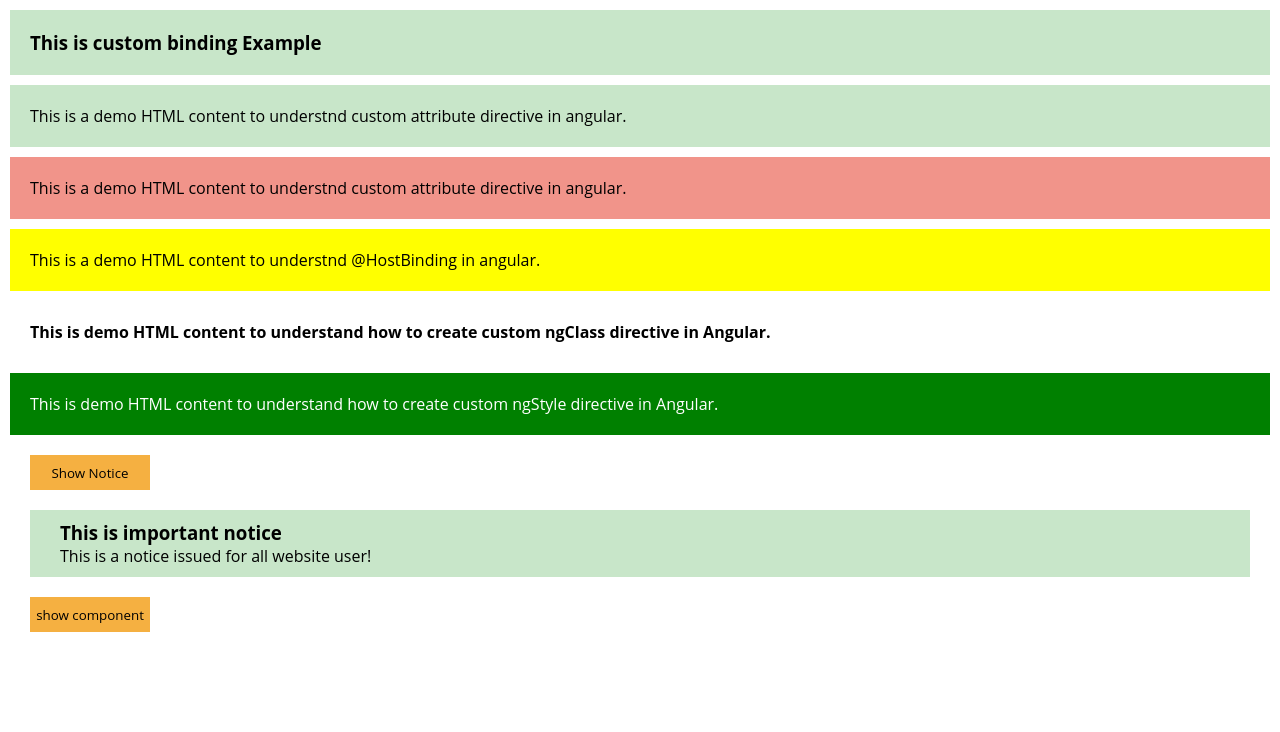
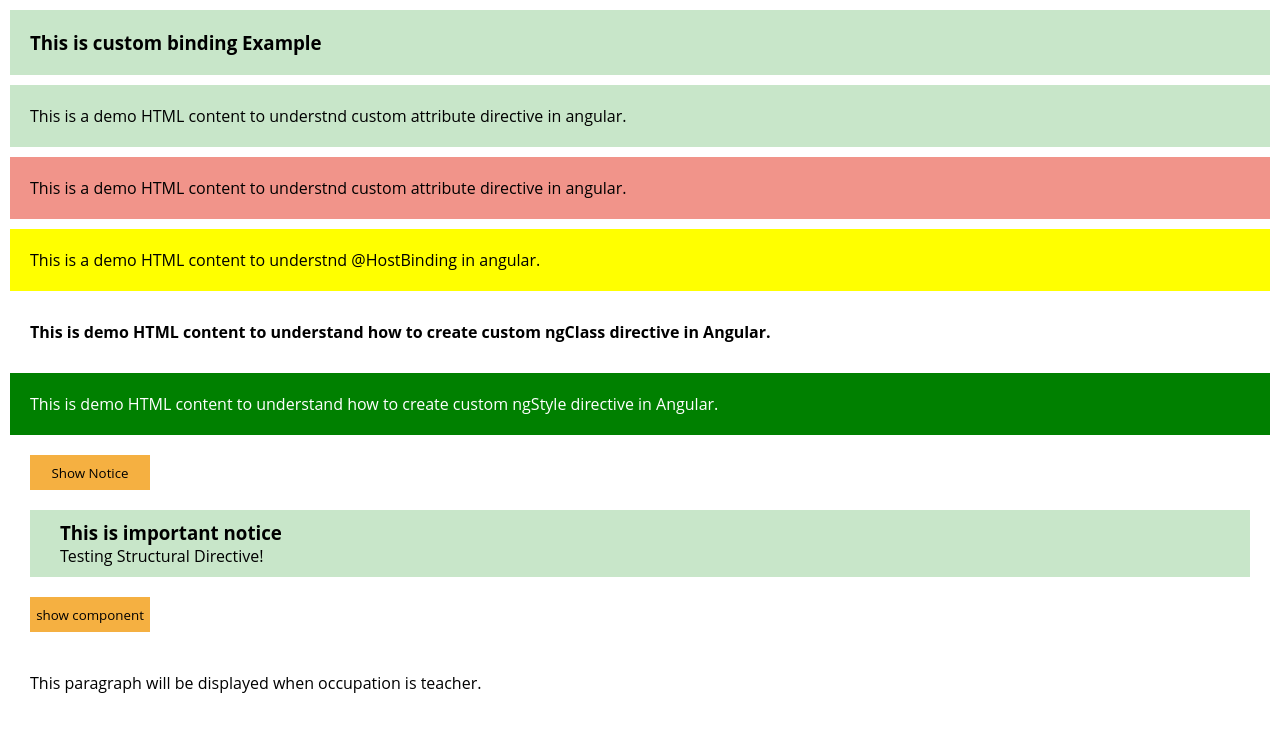
Before and after one commit to YOGESH606/angular-rlrw7c, an Angular app: page / in a window 1280 px wide. Both pictures are taken after a click on the button "Show Notice". Shown: the top 732 px of the page. Built offline with nearby package versions, Linux system fonts and the light colour scheme.

Commit message:
ngSwitch Directive added

```diff
--- a/src/app/PROCADEMY/CustomDirective/cd-parent/cd-parent.component.html
+++ b/src/app/PROCADEMY/CustomDirective/cd-parent/cd-parent.component.html
@@ -57,7 +57,7 @@
 <ng-template [ngIf]="display" [ngIfElse]="myVar">
   <div class="info-container notice" *ngIf="display; else myVar">
     <h3>This is important notice</h3>
-    <p>This is a notice issued for all website user!</p>
+    <p>Testing Structural Directive!</p>
   </div>
 </ng-template>
 
@@ -68,5 +68,21 @@
 <button class="btn btn-notice" (click)="Display_CSD()">show component</button>
 <div class="info-container notice" *appIf="displayCSD">
   <h3>Custom Structural Directive</h3>
-  <p>Testing custom structural directive.</p>
+  <p>Testing CUSTOM structural directive!</p>
 </div>
+
+<div class="container" [ngSwitch]="occupation">
+  <p *ngSwitchCase="'teacher'">
+    This paragraph will be displayed when occupation is teacher.
+  </p>
+  <p *ngSwitchCase="'designer'">
+    This paragraph will be displayed when occupation is designer.
+  </p>
+  <p *ngSwitchCase="'lawyer'">
+    This paragraph will be displayed when occupation is lawyer.
+  </p>
+  <p *ngSwitchDefault>
+    This paragraph is default and will be displayed if no case matches switch
+    expression
+  </p>
+</div>
--- a/src/app/PROCADEMY/CustomDirective/cd-parent/cd-parent.component.ts
+++ b/src/app/PROCADEMY/CustomDirective/cd-parent/cd-parent.component.ts
@@ -11,6 +11,8 @@
   active: boolean = true;
   display: boolean = false;
   displayCSD: boolean = false;
+  occupation: string = 'teacher';
+
   ngOnInit() {}
 
   DisplayNotice(): void {
```
